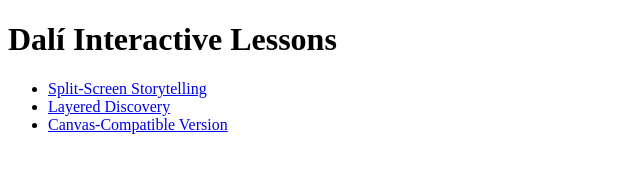
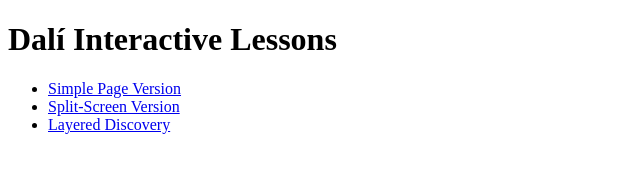
Before and after one commit to kkelley-collab/-dali-interactive-lessons, a plain HTML site: page index.html in a window 1280 px wide. Shown: the whole page, without its empty margins (0-640 px from the left). Drawn offline with Linux system fonts and the light colour scheme.

Commit message:
Update index.html

```diff
--- a/index.html
+++ b/index.html
@@ -6,9 +6,9 @@
 <body>
     <h1>Dalí Interactive Lessons</h1>
     <ul>
-        <li><a href="split-screen-dali.html">Split-Screen Storytelling</a></li>
-        <li><a href="layered-discovery-dali.html">Layered Discovery</a></li>
-        <li><a href="canvas-compatible-dali.html">Canvas-Compatible Version</a></li>
+        <li><a href="simple_page_dali.html">Simple Page Version</a></li>
+        <li><a href="split_screen_dali.html">Split-Screen Version</a></li>
+        <li><a href="layered_discovery_dali.html">Layered Discovery</a></li>
     </ul>
 </body>
 </html>
```
